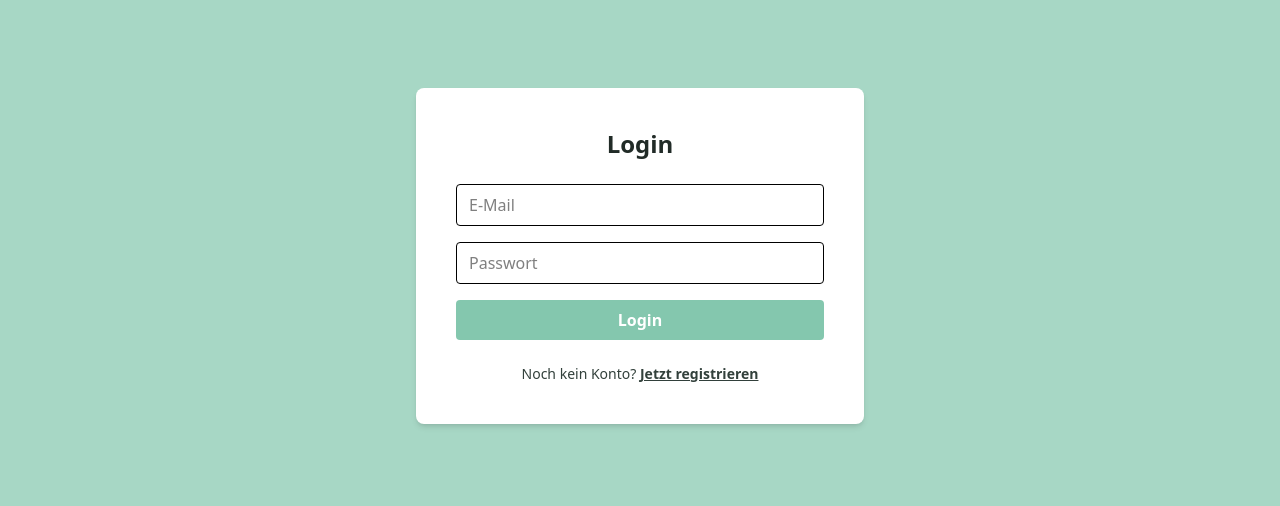
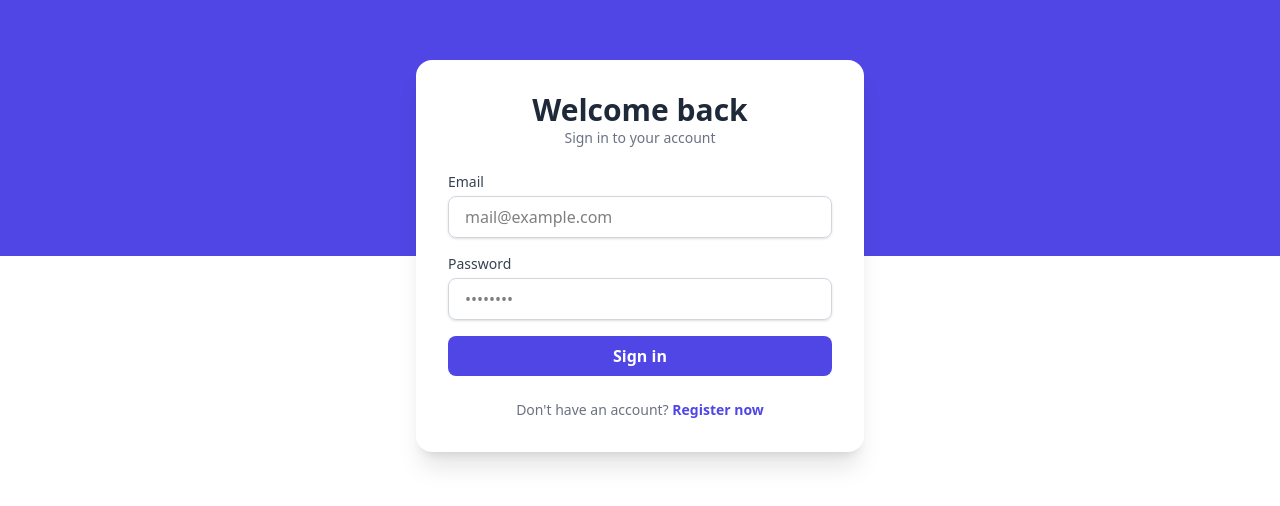
Before and after one commit to martenzoe/decisio, a React (Vite) app: page /login in a window 1280 px wide. Shown: the part 144-650 px from the top of the page. Built offline with nearby package versions, Linux system fonts and the light colour scheme.

Commit message:
feat(ui): Redesign login page in Preline style with split background and English text

```diff
--- a/src/components/Login.jsx
+++ b/src/components/Login.jsx
@@ -12,24 +12,21 @@ function Login() {
 
   const handleLogin = async (e) => {
     e.preventDefault()
-    setMessage('⏳ Login läuft...')
+    setMessage('⏳ Logging in...')
 
     try {
       const res = await fetch('http://localhost:3000/api/login', {
         method: 'POST',
-        headers: {
-          'Content-Type': 'application/json',
-        },
+        headers: { 'Content-Type': 'application/json' },
         body: JSON.stringify({ email, password }),
       })
 
       const data = await res.json()
-
-      if (!res.ok) throw new Error(data.error || 'Login fehlgeschlagen')
+      if (!res.ok) throw new Error(data.error || 'Login failed')
 
       localStorage.setItem('token', data.token)
       setUser({ email })
-      setMessage('✅ Login erfolgreich!')
+      setMessage('✅ Login successful!')
       navigate('/dashboard')
     } catch (err) {
       console.error(err)
@@ -38,42 +35,60 @@ function Login() {
   }
 
   return (
-    <div className="min-h-screen flex items-center justify-center bg-[#A7D7C5]">
-      <div className="bg-white p-10 rounded-lg shadow-md w-full max-w-md space-y-6">
-        <h2 className="text-2xl font-bold text-center text-[#212B27]">Login</h2>
+    <div className="min-h-screen bg-white relative">
+      {/* Top Purple Background */}
+      <div className="absolute top-0 left-0 w-full h-1/2 bg-[#4F46E5] z-0" />
+
+      {/* Centered Login Card */}
+      <div className="relative z-10 flex items-center justify-center min-h-screen px-4">
+        <div className="w-full max-w-md bg-white rounded-2xl shadow-xl p-8 space-y-6">
+          <div className="text-center">
+            <h1 className="text-3xl font-bold text-gray-800">Welcome back</h1>
+            <p className="text-sm text-gray-500">Sign in to your account</p>
+          </div>
+
           <form onSubmit={handleLogin} className="space-y-4">
+            <div>
+              <label className="block text-sm font-medium text-gray-700 mb-1">Email</label>
               <input
                 type="email"
-            placeholder="E-Mail"
                 value={email}
                 onChange={(e) => setEmail(e.target.value)}
-            className="w-full border px-3 py-2 rounded"
                 required
+                className="w-full px-4 py-2 border border-gray-300 rounded-lg shadow-sm focus:outline-none focus:ring-2 focus:ring-[#4F46E5]"
+                placeholder="mail@example.com"
               />
+            </div>
+
+            <div>
+              <label className="block text-sm font-medium text-gray-700 mb-1">Password</label>
               <input
                 type="password"
-            placeholder="Passwort"
                 value={password}
                 onChange={(e) => setPassword(e.target.value)}
-            className="w-full border px-3 py-2 rounded"
                 required
+                className="w-full px-4 py-2 border border-gray-300 rounded-lg shadow-sm focus:outline-none focus:ring-2 focus:ring-[#4F46E5]"
+                placeholder="••••••••"
               />
+            </div>
+
             <button
               type="submit"
-            className="w-full bg-[#84C7AE] hover:bg-[#6DB99F] text-white py-2 rounded font-semibold"
+              className="w-full bg-[#4F46E5] text-white py-2 rounded-lg font-semibold hover:bg-[#4338CA] transition"
             >
-            Login
+              Sign in
             </button>
           </form>
 
-        {message && <p className="text-center text-sm text-gray-700">{message}</p>}
+          {message && <p className="text-sm text-center text-gray-600">{message}</p>}
 
-        <p className="text-sm text-center text-[#32403B]">
-          Noch kein Konto?{' '}
-          <Link to="/register" className="text-[#32403B] underline font-semibold">
-            Jetzt registrieren
+          <p className="text-sm text-center text-gray-500">
+            Don't have an account?{' '}
+            <Link to="/register" className="text-[#4F46E5] font-semibold hover:underline">
+              Register now
             </Link>
           </p>
+        </div>
       </div>
     </div>
   )
```
Lines whose indentation alone changed are shown as unchanged.
